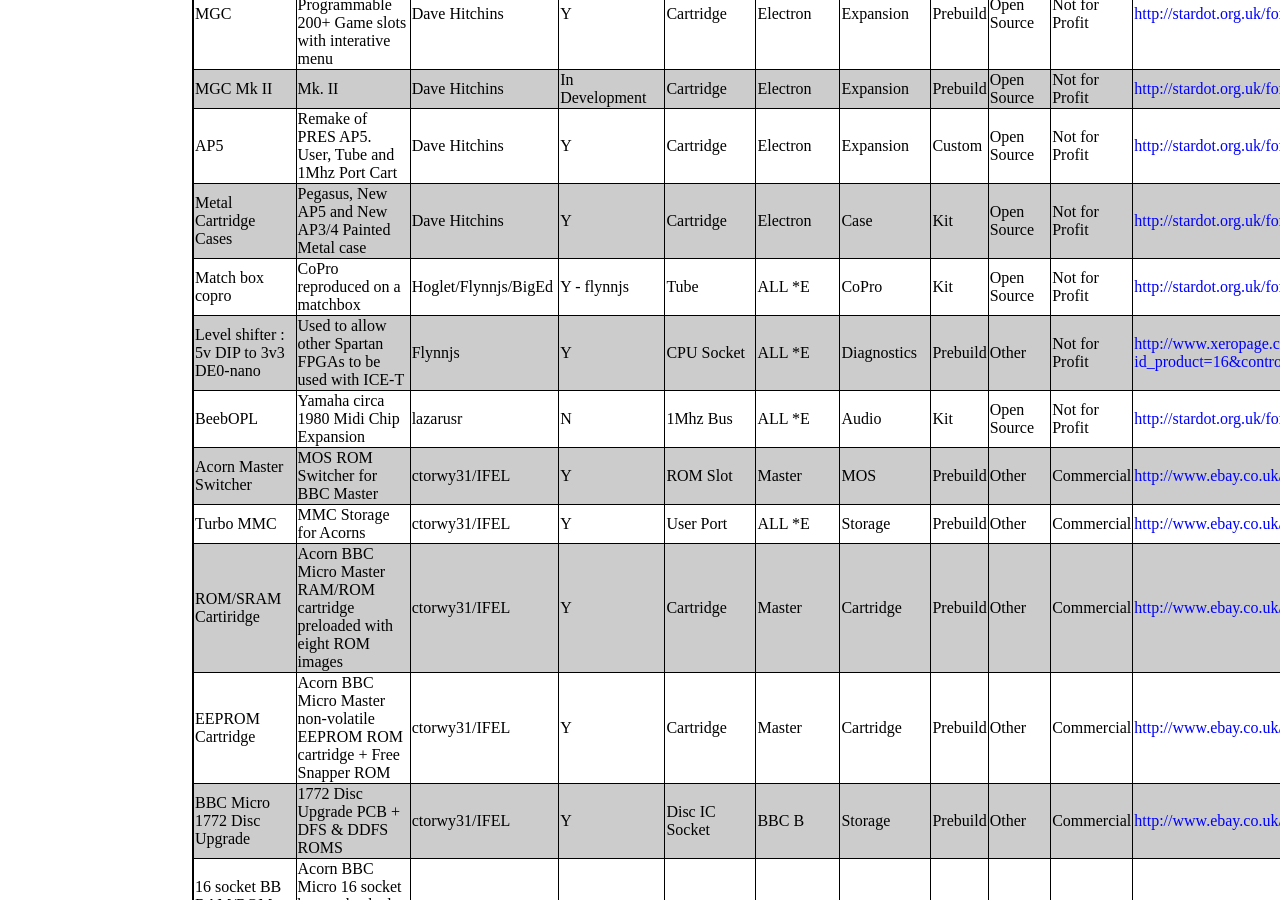
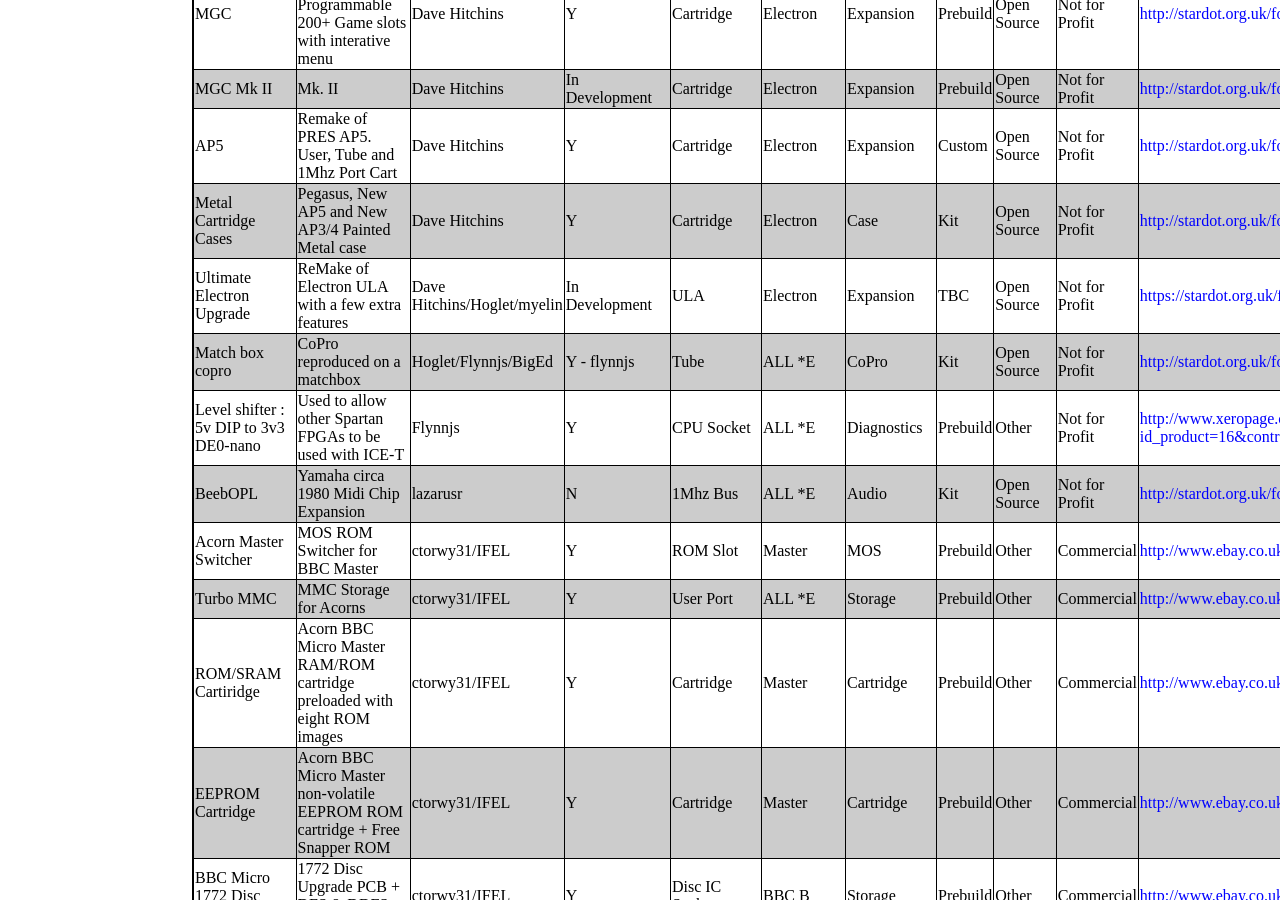
Before and after one commit to elminster/elminster.github.io, a Jekyll site: the page built from hardware.md, in a window 1280 px wide and 900 px high, scrolled down 2959 px. Built offline with Jekyll 4.4.1, drawn with Linux system fonts in a browser that asks for light colours; some of the changed text lies outside the part shown.

Commit message:
Added: 	- Electron Plus 1 ROM emulaion and SD inerface using an STM32F4 	- Ulimate Electron Upgrade aka ULA replacement

```diff
--- a/hardware.md
+++ b/hardware.md
@@ -81,6 +81,7 @@
 | MGC Mk II |  Mk. II | Dave Hitchins | In Development | Cartridge | Electron | Expansion | Prebuild | Open Source | Not for Profit | <http://stardot.org.uk/forums/viewtopic.php?f=3&t=14517> |
 | AP5 | Remake of PRES AP5. User, Tube and 1Mhz Port Cart | Dave Hitchins | Y | Cartridge | Electron | Expansion | Custom | Open Source | Not for Profit | <http://stardot.org.uk/forums/viewtopic.php?f=3&t=8602> |
 | Metal Cartridge Cases | Pegasus, New AP5 and New AP3/4 Painted Metal case | Dave Hitchins | Y | Cartridge | Electron | Case | Kit | Open Source | Not for Profit | <http://stardot.org.uk/forums/viewtopic.php?f=3&t=13284> |
+| Ultimate Electron Upgrade | ReMake of Electron ULA with a few extra features | Dave Hitchins/Hoglet/myelin | In Development | ULA | Electron | Expansion | TBC | Open Source | Not for Profit | <https://stardot.org.uk/forums/viewtopic.php?f=3&t=9223> |
 | Match box copro | CoPro reproduced on a matchbox  | Hoglet/Flynnjs/BigEd | Y - flynnjs | Tube | ALL *E | CoPro | Kit | Open Source | Not for Profit | <http://stardot.org.uk/forums/viewtopic.php?f=8&t=8932> |
 | Level shifter : 5v DIP to 3v3 DE0-nano | Used to allow other Spartan FPGAs to be used with ICE-T  | Flynnjs | Y | CPU Socket | ALL *E | Diagnostics | Prebuild | Other | Not for Profit | <http://www.xeropage.co.uk/shop/index.php?id_product=16&controller=product> |
 | BeebOPL | Yamaha circa 1980 Midi Chip Expansion | lazarusr | N | 1Mhz Bus | ALL *E | Audio | Kit | Open Source | Not for Profit | <http://stardot.org.uk/forums/viewtopic.php?t=11434> |
@@ -150,6 +151,7 @@
 | Updateable MegaROM for the BBC Master 128 | In-system updateable MegaROM for the BBC Master 128 | myelin | Y | ROM Slot | Master | MOS | PCB Only | Open Source | Not for Profit | <http://stardot.org.uk/forums/viewtopic.php?f=3&t=14032> |
 | FX2 Tube/Cartridge Adapter | An adapter board to make it easy to monitor your Electron, BBC Micro, or BBC Master's bus using a cheap logic analyzer | myelin | Y | Tube or Cartridge | ALL *E | Diagnostics | PCB Only | Open Source | Not for Profit | <http://myelin.nz/acorn/fx2tube> |
 | Fast serial port/SD card adapter | Fast serial port/SD card adapter for the 1MHz Bus | myelin | Y | 1Mhz Bus | ALL *E | Comms | PCB Only | Open Source | Not for Profit | <http://stardot.org.uk/forums/viewtopic.php?f=3&t=14033> |
+| Electron +1ROM & SD Interface | Electron Plus 1 ROM emulation and SD interface using an STM32F4 | kernelcrash | Y | Electron Ext Edge | Electron | Expansion | Design Only | Open Source | Not for Profit | <Electron Plus 1 ROM emulation and SD interface using an STM32F4> |
 | EEPROM  | Original EEPROM 'ROM' design, now incorporated into many projecs in the list. | MartinB | Various | ROM Slot | All | Expansion | Design Only | Open Source | Not for Profit | <http://stardot.org.uk/forums/viewtopic.php?f=3&t=7393&hilit=Eeprom> |
 | Master UPURS Port | Plus 6522 boardinto internal Econet to turn into a user port for UPURS | Sydney | Y | Internal Econet | Master | Comms | Design Only | Open Source | Not for Profit | <http://stardot.org.uk/forums/viewtopic.php?f=3&t=7149> |
 | Extra Master User Ports | Use the Internal SCSI/Modem port  for some extra user ports | Sydney | Y | Internal SCSI/Modem | Master | Comms | Design Only | Open Source | Not for Profit | <http://www.stardot.org.uk/forums/viewtopic.php?f=3&t=9403> |
```
